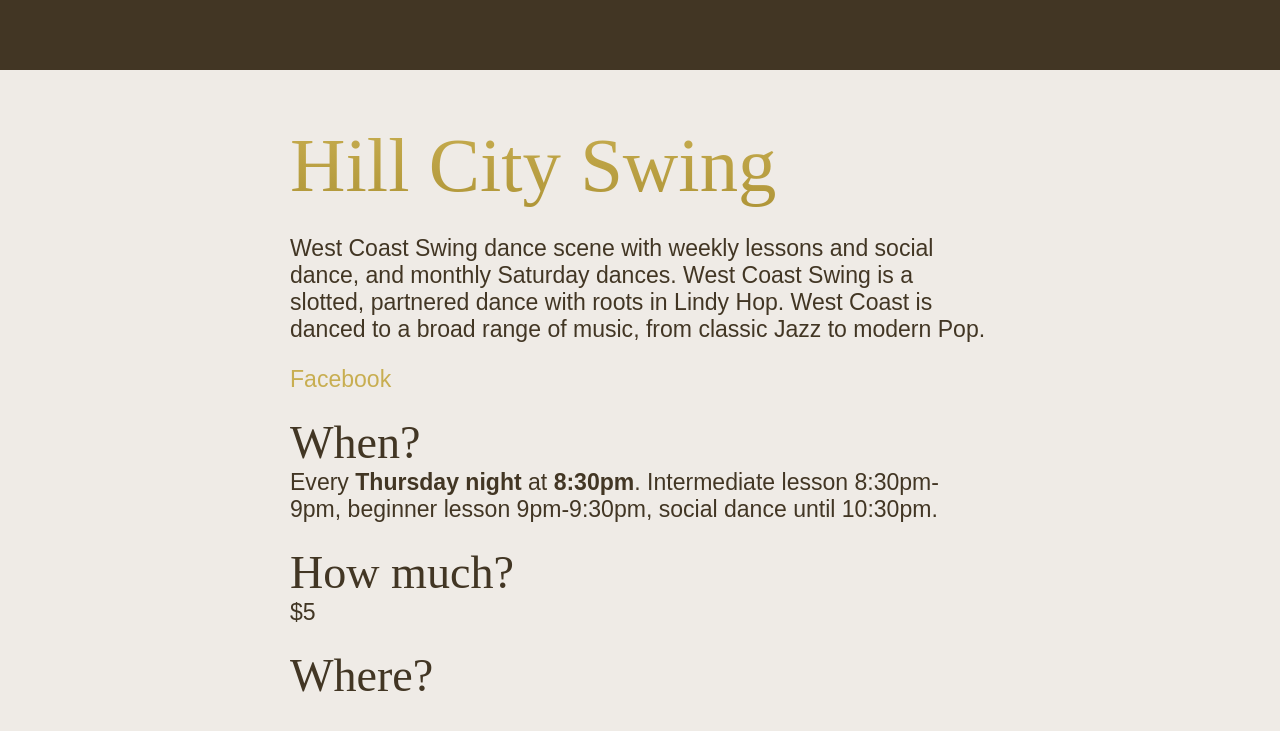
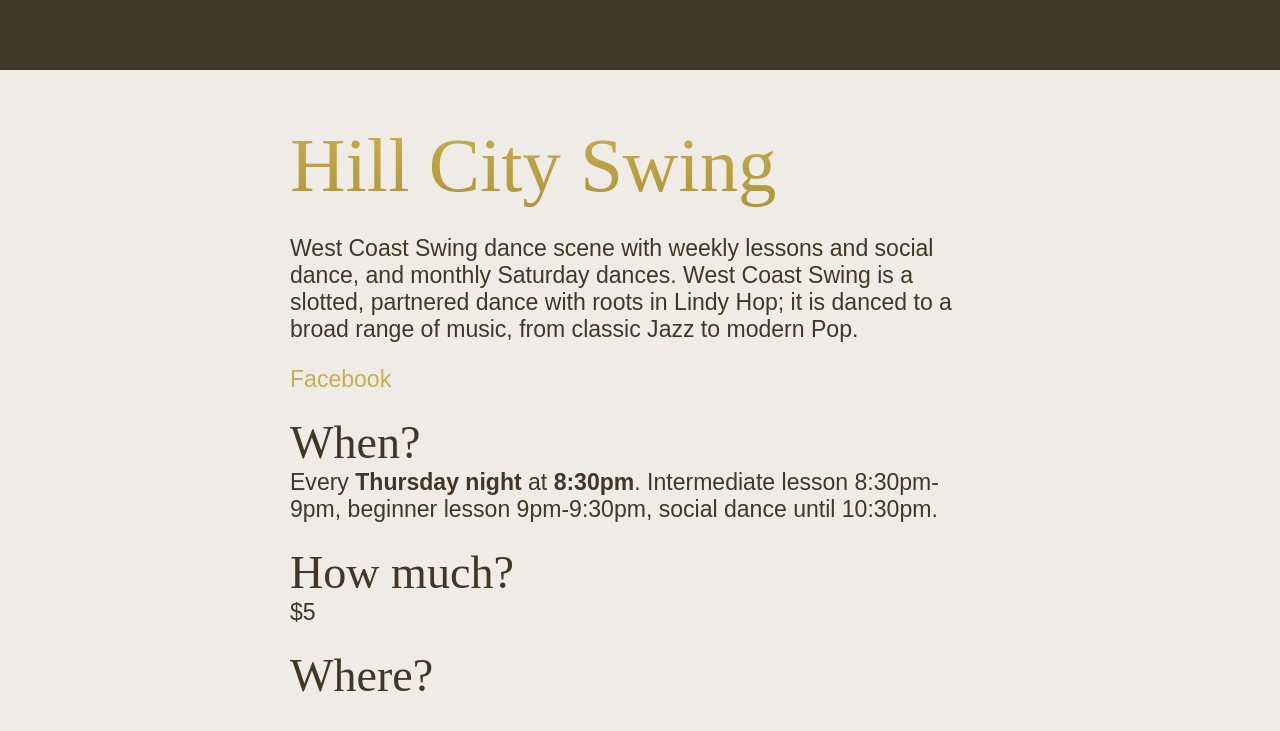
Before and after one commit to Jacob-Gray/lyh.dance, a plain HTML site: page index.html in a window 1280 px wide. Shown: the part 1784-2515 px from the top of the page. Drawn offline with Linux system fonts and the light colour scheme; no server answers; grey boxes are pictures that could not be loaded; a web font is replaced by a local one.

Commit message:
Better wording in the WCS blurb

```diff
--- a/index.html
+++ b/index.html
@@ -89,7 +89,7 @@
                 <h2>Hill City Swing</h2>
 
                 <p>West Coast Swing dance scene with weekly lessons and social dance, and monthly Saturday dances. West
-                    Coast Swing is a slotted, partnered dance with roots in Lindy Hop. West Coast is danced to a broad
+                    Coast Swing is a slotted, partnered dance with roots in Lindy Hop; it is danced to a broad
                     range of music, from classic Jazz to modern Pop.</p>
                 <p><a href="https://www.facebook.com/hillcityswing/">Facebook</a></p>
 
```
